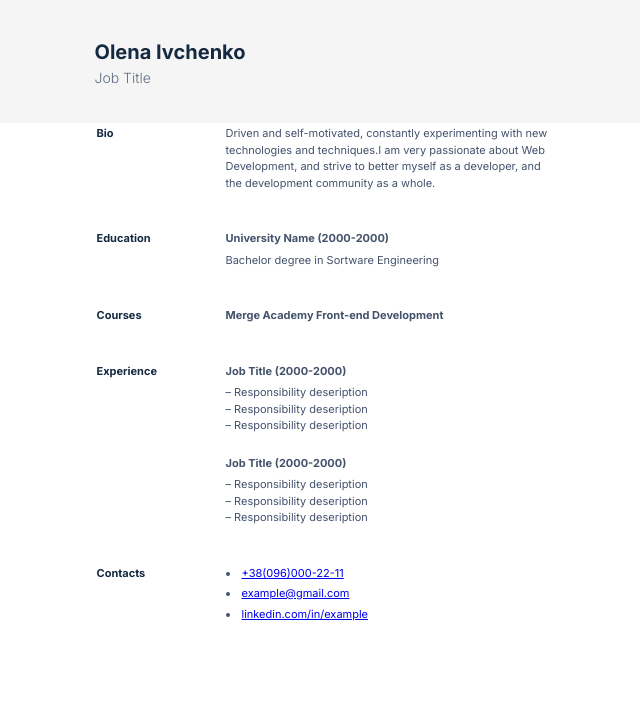
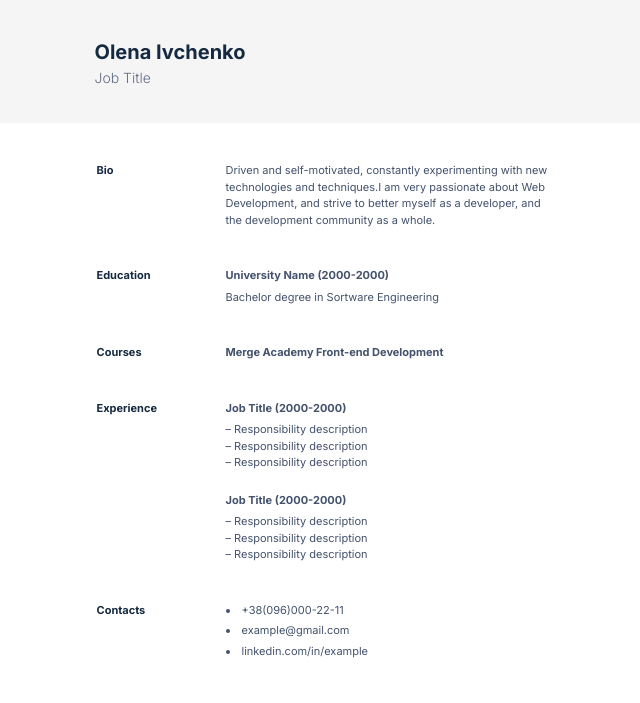
Before and after one commit to OlenaIvchenko/CV, a plain HTML site: page index.html in a window 1280 px wide. Shown: the whole page, without its empty margins (312-952 px from the left). Drawn offline with Linux system fonts and the light colour scheme.

Commit message:
add in header margin bottom + change colors of Contact

```diff
--- a/index.html
+++ b/index.html
@@ -39,15 +39,15 @@
                 <td>
                     <h3>Job Title (2000-2000)</h3>
                     <ul>
-                         <li>Responsibility deseription</li>
-                         <li>Responsibility deseription</li>
-                         <li>Responsibility deseription</li>
+                         <li>Responsibility description</li>
+                         <li>Responsibility description</li>
+                         <li>Responsibility description</li>
                     </ul>
                     <h3>Job Title (2000-2000)</h3>
                     <ul>
-                        <li>Responsibility deseription</li>
-                        <li>Responsibility deseription</li>
-                        <li>Responsibility deseription</li>
+                        <li>Responsibility description</li>
+                        <li>Responsibility description</li>
+                        <li>Responsibility description</li>
                    </ul>
                 </td>
             </tr>
--- a/style.css
+++ b/style.css
@@ -10,6 +10,7 @@
 header {
     background-color:#F5F5F5;
     padding: 40px 0 37px;
+    margin-bottom: 37px;
 }
 
 div, table {
@@ -86,3 +87,7 @@ tr:last-of-type li {
 tr:not(:last-of-type) li::before {
     content: "– ";
 }
+
+a {
+    text-decoration: none;
+    color: #44526c;}
```
